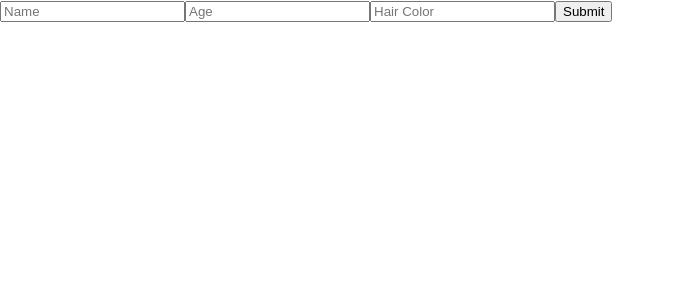
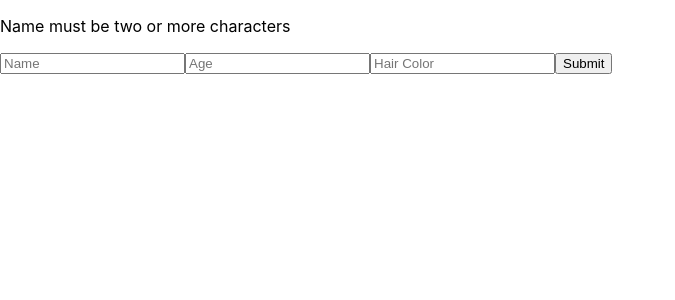
Before and after one commit to NabilEMAP/React_Design_Patterns, a React (Create React App) app in the folder react-design-patterns/: page / in a window 1280 px wide. Shown: the top 300 px of the page, without its empty margins (0-675 px from the left). Built offline with nearby package versions, Linux system fonts and the light colour scheme.

Commit message:
Controlled forms

```diff
--- a/react-design-patterns/src/App.js
+++ b/react-design-patterns/src/App.js
@@ -1,8 +1,8 @@
-import { UncontrolledForm } from "./UncontrolledForm";
+import { ControlledForm } from "./ControlledForm";
 
 function App() {
 	return (
-		<UncontrolledForm />
+		<ControlledForm />
 	);
 }
 
--- /dev/null
+++ b/react-design-patterns/src/ControlledForm.js
@@ -0,0 +1,41 @@
+import { useState, useEffect } from 'react';
+
+export const ControlledForm = () => {
+	const [nameInputError, setNameInputError] = useState('');
+	const [name, setName] = useState('');
+	const [age, setAge] = useState();
+	const [hairColor, setHairColor] = useState('');
+
+	useEffect(() => {
+		if (name.length < 2) {
+			setNameInputError('Name must be two or more characters');
+		} else {
+			setNameInputError('');
+		}
+	}, [name])
+
+	return (
+		<form>
+			{nameInputError && <p>{nameInputError}</p>}
+			<input
+				name="name"
+				type="text"
+				placeholder="Name"
+				value={name}
+				onChange={e => setName(e.target.value)} />
+			<input
+				name="age"
+				type="number"
+				placeholder="Age"
+				value={age}
+				onChange={e => setAge(Number(e.target.value))} />
+			<input
+				name="hairColor"
+				type="text"
+				placeholder="Hair Color"
+				value={hairColor}
+				onChange={e => setHairColor(e.target.value)} />
+			<button>Submit</button>
+		</form>
+	)
+}
```
Also changed, not shown: 1 other file (tests, documents, lock files or other folders).
